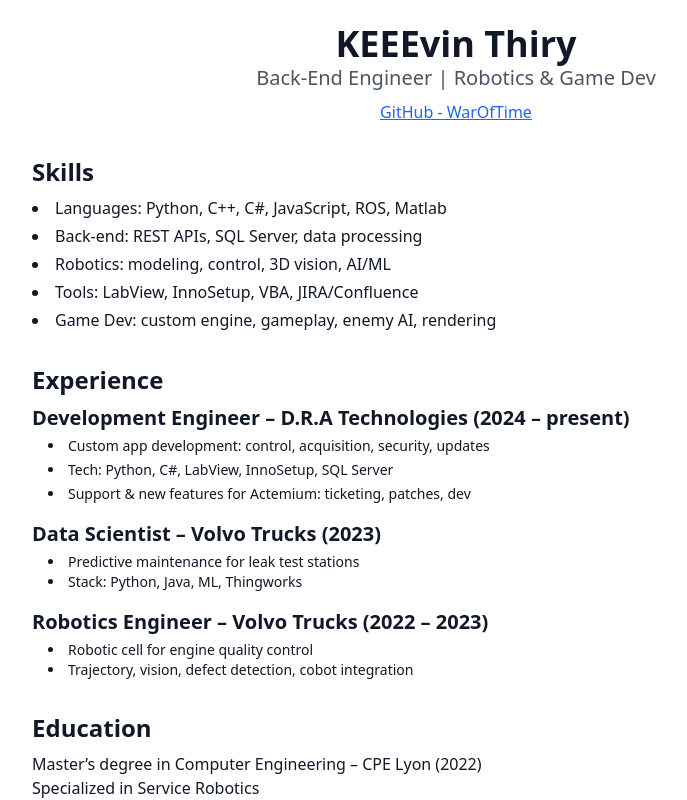
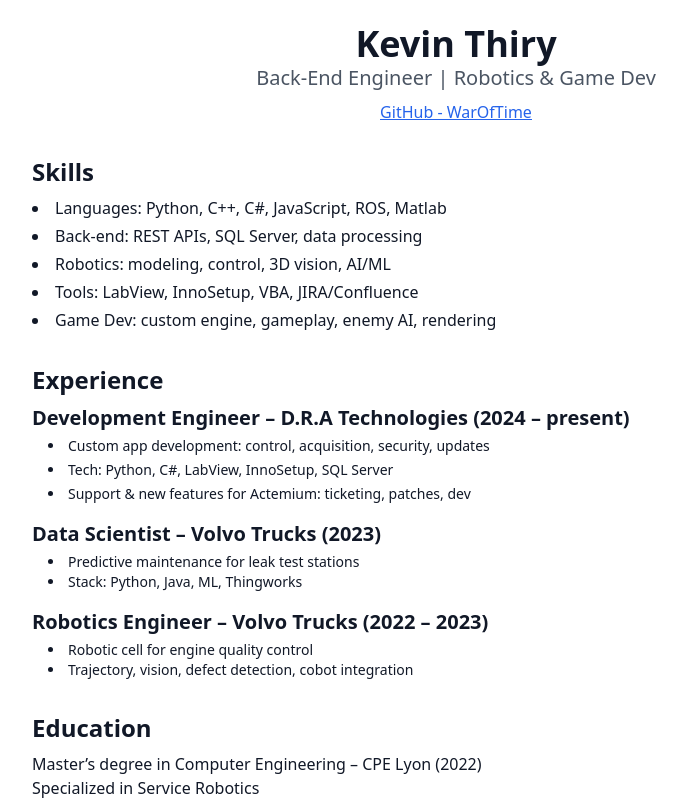
Before and after one commit to Kevin-THIRY/CV, a React (Vite) app: page / in a window 1280 px wide. Shown: the top 800 px of the page, without its empty margins (184-871 px from the left). Built offline with nearby package versions, Linux system fonts and the light colour scheme.

Commit message:
Test update

```diff
--- a/src/CV.jsx
+++ b/src/CV.jsx
@@ -4,7 +4,7 @@
   return (
     <div className="p-6 max-w-4xl mx-auto space-y-8">
       <header className="text-center">
-        <h1 className="text-4xl font-bold">KEEEvin Thiry</h1>
+        <h1 className="text-4xl font-bold">Kevin Thiry</h1>
         <p className="text-xl text-gray-600">Back-End Engineer | Robotics & Game Dev</p>
         <p className="mt-2 text-blue-600 underline">
           <a href="https://github.com/Kevin-THIRY/WarOfTime" target="_blank">GitHub - WarOfTime</a>
```
